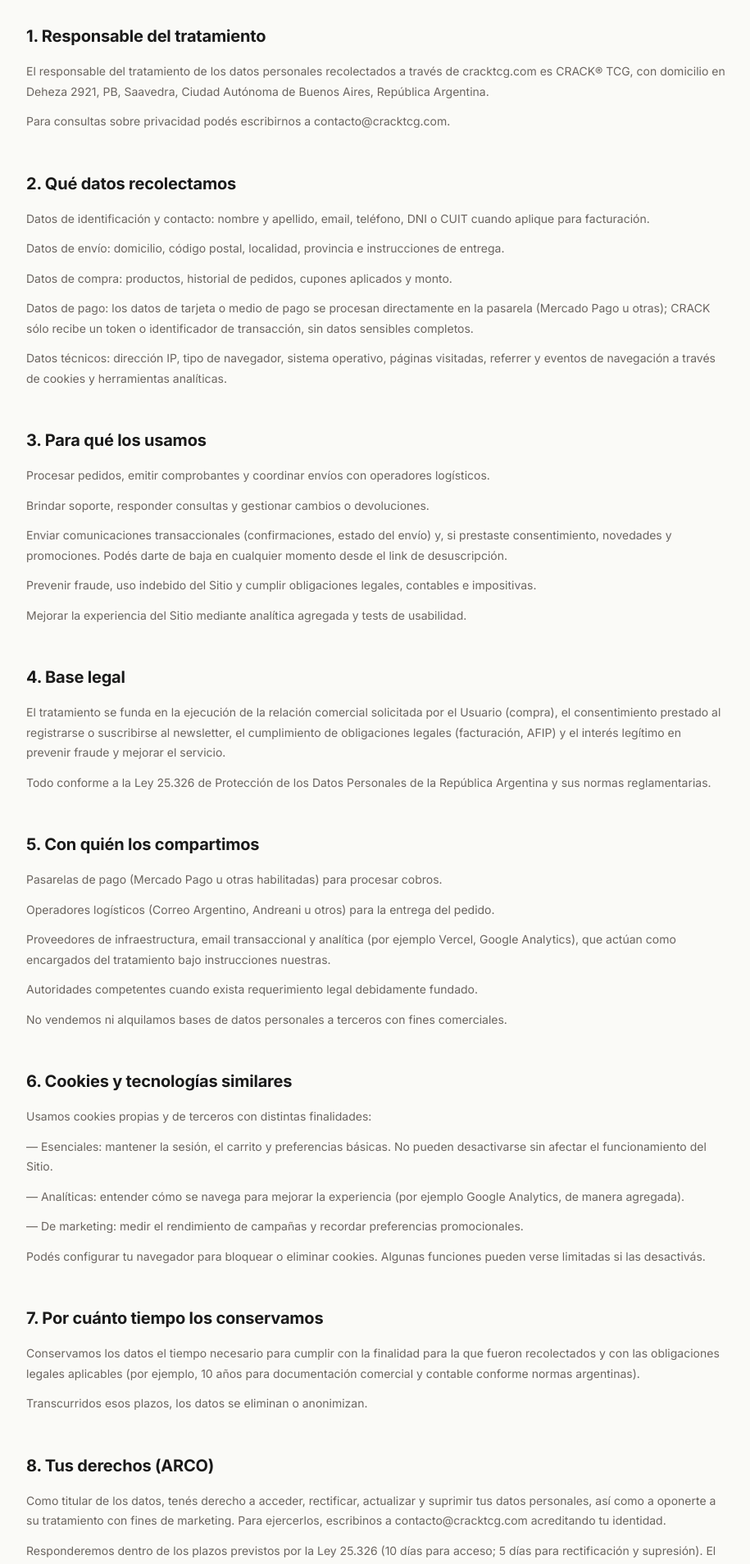
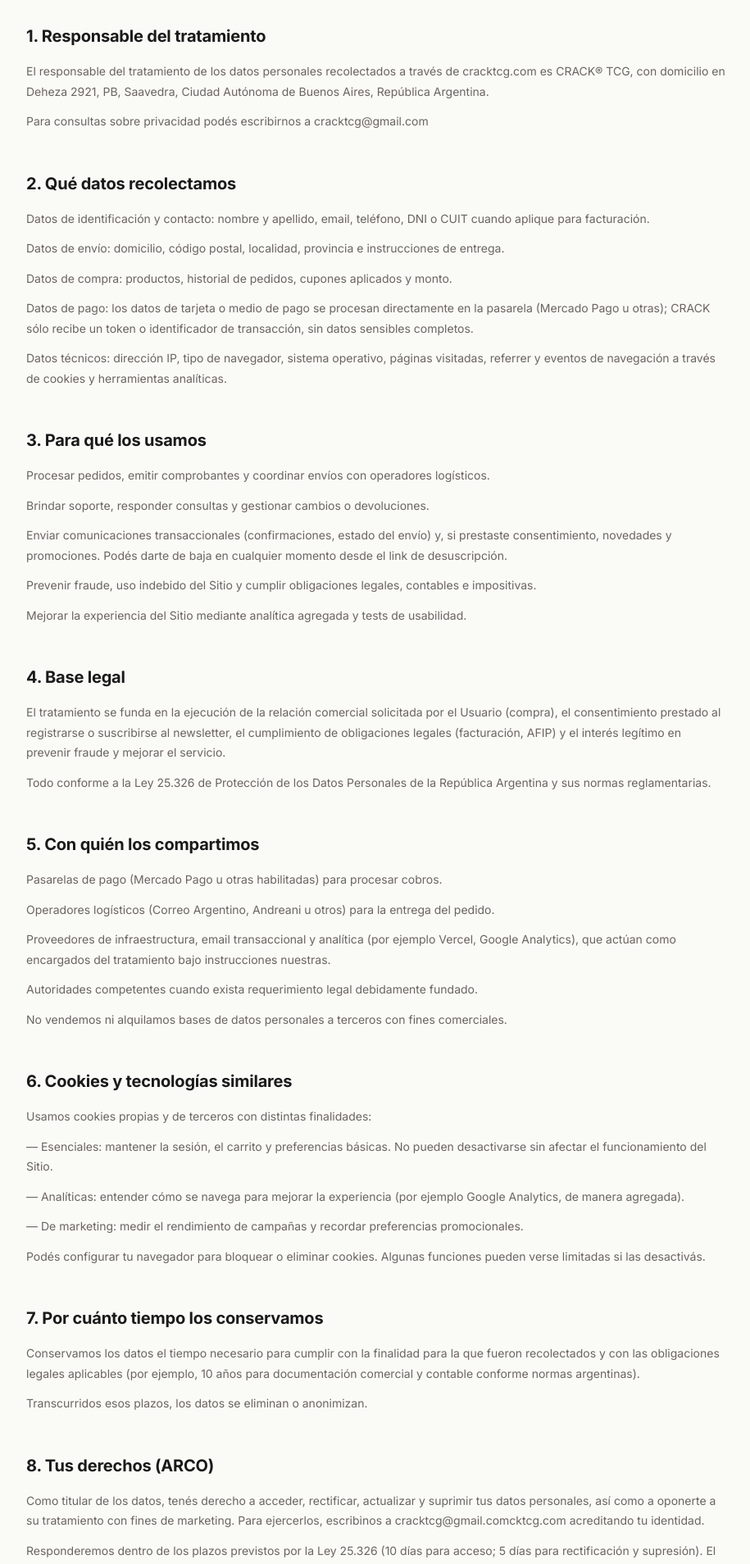
Before and after one commit to tinchogrobas/crackFront, a Next.js app: page /privacidad in a window 1280 px wide. Shown: the part 600-2508 px from the top of the page at 82% size, without its empty margins (180-1095 px from the left). Built offline with nearby package versions, Linux system fonts and the light colour scheme; no server answers; a web font is replaced by a local one.

Commit message:
fix: update contact email and shipping subtitles across multiple pages

```diff
--- a/src/app/checkout/page.js
+++ b/src/app/checkout/page.js
@@ -615,7 +615,7 @@
                               {
                                 key: 'branch_normal',
                                 title: 'Retiro en sucursal',
-                                subtitle: '3 a 5 días hábiles',
+                                subtitle: '4 a 7 días hábiles',
                                 badge: 'Normal',
                                 icon: <Store size={16} strokeWidth={1.9} />,
                                 price: Number(paymentConfig?.shipping_prices?.branch?.[shippingZone]?.normal || 0),
@@ -623,7 +623,7 @@
                               {
                                 key: 'branch_express',
                                 title: 'Retiro en sucursal',
-                                subtitle: '1 a 2 días hábiles',
+                                subtitle: '2 a 3 días hábiles',
                                 badge: 'Express',
                                 icon: <Zap size={16} strokeWidth={1.9} />,
                                 price: Number(paymentConfig?.shipping_prices?.branch?.[shippingZone]?.express || 0),
@@ -631,7 +631,7 @@
                               {
                                 key: 'home',
                                 title: 'Envío a domicilio',
-                                subtitle: 'Por Andreani',
+                                subtitle: 'Por Andreani / Correo Argentino',
                                 badge: '',
                                 icon: <Truck size={16} strokeWidth={1.9} />,
                                 price: Number(paymentConfig?.shipping_prices?.home?.[shippingZone]?.normal || 0),
@@ -763,7 +763,7 @@
                       </div>
                       <div className="mt-3 flex items-center gap-2 text-[11px] text-[#6B6560]">
                         <CreditCard size={14} />
-                        <span>Tarjeta, débito y saldo en cuenta</span>
+                        <span>Crédito, débito y saldo en cuenta</span>
                       </div>
                       <div className="mt-2 flex items-center gap-2 text-[11px] text-[#6B6560]">
                         <Landmark size={14} />
--- a/src/app/contacto/page.js
+++ b/src/app/contacto/page.js
@@ -55,7 +55,7 @@
           <motion.div className="space-y-10" initial={{ opacity: 0 }} animate={{ opacity: 1 }} transition={{ delay: 0.2 }}>
             <div className="space-y-6">
               {[
-                { icon: Mail, label: 'Email', value: 'contacto@crack.com.ar', href: 'mailto:contacto@crack.com.ar' },
+                { icon: Mail, label: 'Email', value: 'cracktcg@gmail.com', href: 'mailto:cracktcg@gmail.com' },
                 { icon: Phone, label: 'WhatsApp', value: '+54 11 5058-8131', href: 'https://wa.me/541150588131', external: true },
                 { icon: MapPin, label: 'Ubicación', value: 'Deheza 2921, PB, Saavedra, Buenos Aires, Argentina' },
               ].map(({ icon: Icon, label, value, href, external }) => {
@@ -88,8 +88,11 @@
             <div>
               <p className="text-[11px] tracking-[0.15em] text-[#6B6560]/60 uppercase mb-4">Seguinos!</p>
               <div className="flex gap-4">
-                {['Instagram', 'WhatsApp'].map((s) => (
-                  <a key={s} href="#" className="text-[13px] text-[#6B6560] hover:text-[#C8972E] transition-colors">{s}</a>
+                {[
+                  { label: 'Instagram', href: 'https://instagram.com/crack.tcg' },
+                  { label: 'WhatsApp', href: 'https://wa.me/541150588131' },
+                ].map(({ label, href }) => (
+                  <a key={label} href={href} className="text-[13px] text-[#6B6560] hover:text-[#C8972E] transition-colors">{label}</a>
                 ))}
               </div>
             </div>
--- a/src/app/privacidad/page.js
+++ b/src/app/privacidad/page.js
@@ -9,7 +9,7 @@
     title: '1. Responsable del tratamiento',
     body: [
       'El responsable del tratamiento de los datos personales recolectados a través de cracktcg.com es CRACK® TCG, con domicilio en Deheza 2921, PB, Saavedra, Ciudad Autónoma de Buenos Aires, República Argentina.',
-      'Para consultas sobre privacidad podés escribirnos a contacto@cracktcg.com.',
+      'Para consultas sobre privacidad podés escribirnos a cracktcg@gmail.com',
     ],
   },
   {
@@ -76,7 +76,7 @@
     id: 'derechos',
     title: '8. Tus derechos (ARCO)',
     body: [
-      'Como titular de los datos, tenés derecho a acceder, rectificar, actualizar y suprimir tus datos personales, así como a oponerte a su tratamiento con fines de marketing. Para ejercerlos, escribinos a contacto@cracktcg.com acreditando tu identidad.',
+      'Como titular de los datos, tenés derecho a acceder, rectificar, actualizar y suprimir tus datos personales, así como a oponerte a su tratamiento con fines de marketing. Para ejercerlos, escribinos a cracktcg@gmail.comcktcg.com acreditando tu identidad.',
       'Responderemos dentro de los plazos previstos por la Ley 25.326 (10 días para acceso; 5 días para rectificación y supresión). El ejercicio es gratuito en los intervalos que fija la normativa.',
       'La AGENCIA DE ACCESO A LA INFORMACIÓN PÚBLICA, en su carácter de Órgano de Control de la Ley 25.326, tiene la atribución de atender denuncias y reclamos sobre el incumplimiento de las normas de protección de datos personales.',
     ],
@@ -113,7 +113,7 @@
     id: 'contacto',
     title: '13. Contacto',
     body: [
-      'Consultas, ejercicio de derechos ARCO o reclamos: contacto@cracktcg.com. Domicilio: Deheza 2921, PB, Saavedra, Ciudad Autónoma de Buenos Aires, Argentina.',
+      'Consultas, ejercicio de derechos ARCO o reclamos: cracktcg@gmail.comcktcg.com. Domicilio: Deheza 2921, PB, Saavedra, Ciudad Autónoma de Buenos Aires, Argentina.',
     ],
   },
 ];
@@ -173,7 +173,7 @@
 
         <div className="mt-16 pt-8 border-t border-[#E8E4DD]">
           <p className="text-[12px] text-[#6B6560]/60">
-            Para ejercer tus derechos ARCO: <a href="mailto:contacto@cracktcg.com" className="text-[#C8972E] hover:underline">contacto@cracktcg.com</a>
+            Para ejercer tus derechos ARCO: <a href="mailto:cracktcg@gmail.comcktcg.com" className="text-[#C8972E] hover:underline">cracktcg@gmail.comcktcg.com</a>
           </p>
         </div>
       </div>
--- a/src/app/terminos/page.js
+++ b/src/app/terminos/page.js
@@ -45,7 +45,7 @@
     body: [
       'Conforme al artículo 34 de la Ley 24.240 de Defensa del Consumidor, el Usuario dispone de 10 (diez) días corridos desde la recepción del producto para ejercer el derecho de arrepentimiento, siempre que el producto se devuelva en su estado original y empaque.',
       'Quedan excluidos del derecho de arrepentimiento los productos sellados o blisters originales cuya integridad haya sido violada, y los sobres/mystery packs una vez abiertos, dado que su valor depende del contenido no revelado.',
-      'Si recibiste un producto con defecto o que no coincide con la descripción, escribinos a contacto@cracktcg.com dentro de las 72 horas de recibido para coordinar la devolución o reemplazo. Los costos de envío del retorno en casos de error nuestro corren por cuenta de CRACK.',
+      'Si recibiste un producto con defecto o que no coincide con la descripción, escribinos a cracktcg@gmail.com dentro de las 72 horas de recibido para coordinar la devolución o reemplazo. Los costos de envío del retorno en casos de error nuestro corren por cuenta de CRACK.',
     ],
   },
   {
@@ -98,7 +98,7 @@
     id: 'contacto',
     title: '12. Contacto',
     body: [
-      'Para cualquier consulta sobre estos Términos, escribinos a contacto@cracktcg.com o desde la página de Contacto. También podés acercarte a nuestro domicilio en Deheza 2921, PB, Saavedra, Ciudad Autónoma de Buenos Aires.',
+      'Para cualquier consulta sobre estos Términos, escribinos a cracktcg@gmail.comcktcg.com o desde la página de Contacto. También podés acercarte a nuestro domicilio en Deheza 2921, PB, Saavedra, Ciudad Autónoma de Buenos Aires.',
     ],
   },
 ];
@@ -158,7 +158,7 @@
 
         <div className="mt-16 pt-8 border-t border-[#E8E4DD]">
           <p className="text-[12px] text-[#6B6560]/60">
-            Para consultas legales o de consumidor: <a href="mailto:contacto@cracktcg.com" className="text-[#C8972E] hover:underline">contacto@cracktcg.com</a>
+            Para consultas legales o de consumidor: <a href="mailto:cracktcg@gmail.comcktcg.com" className="text-[#C8972E] hover:underline">cracktcg@gmail.comcktcg.com</a>
           </p>
         </div>
       </div>
--- a/src/components/layout/Footer.jsx
+++ b/src/components/layout/Footer.jsx
@@ -18,11 +18,11 @@
           <div className="lg:col-span-1">
             <Link href="/" aria-label="Crack" className="inline-flex items-center transition-opacity hover:opacity-80">
               <Image
-                src="/brand/whiteBgColor.png"
+                src="/brand/logo2.png"
                 alt="Crack"
                 width={600}
                 height={120}
-                className="h-[36px] sm:h-[80px] w-auto"
+                className="h-[45px] sm:h-[50px] w-auto"
               />
             </Link>
             <p className="text-[13px] text-[#6B6560]/70 mt-4 leading-relaxed">
```
Also changed, not shown: src/lib/seo.js.
